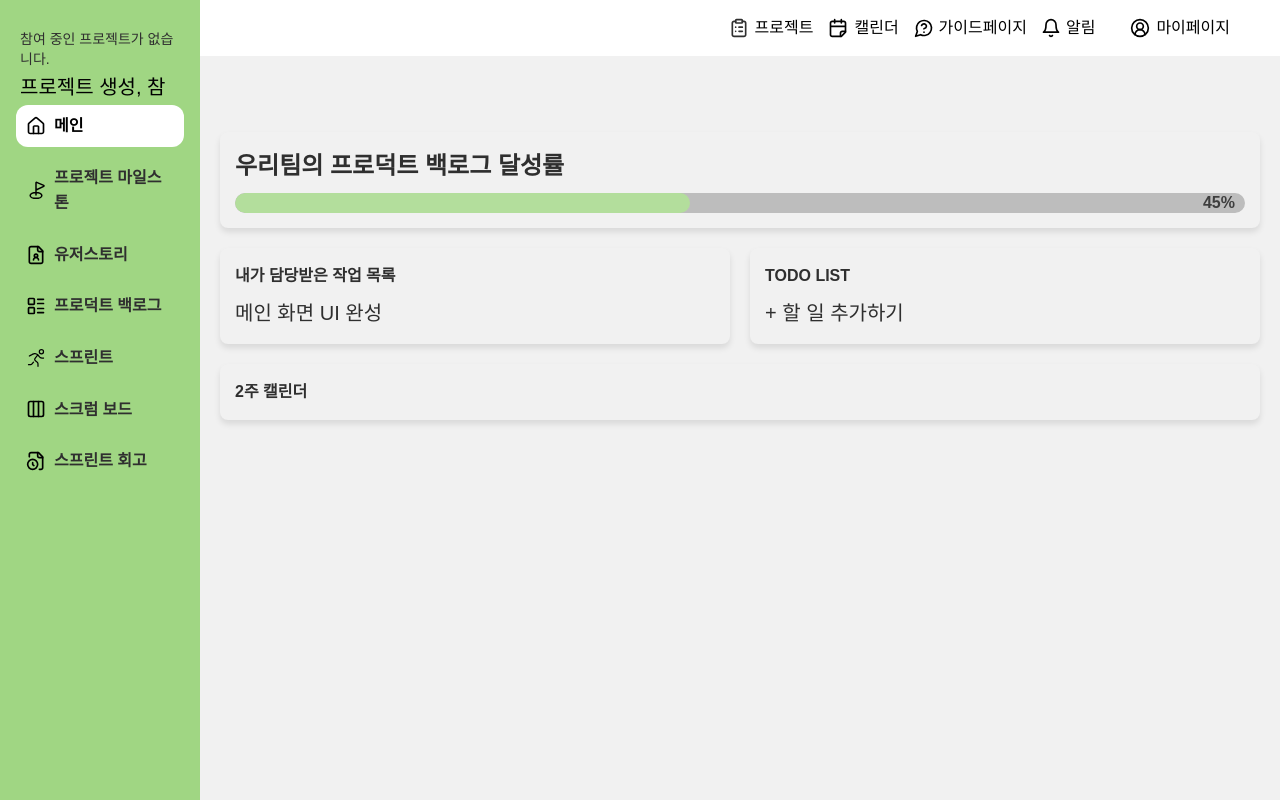
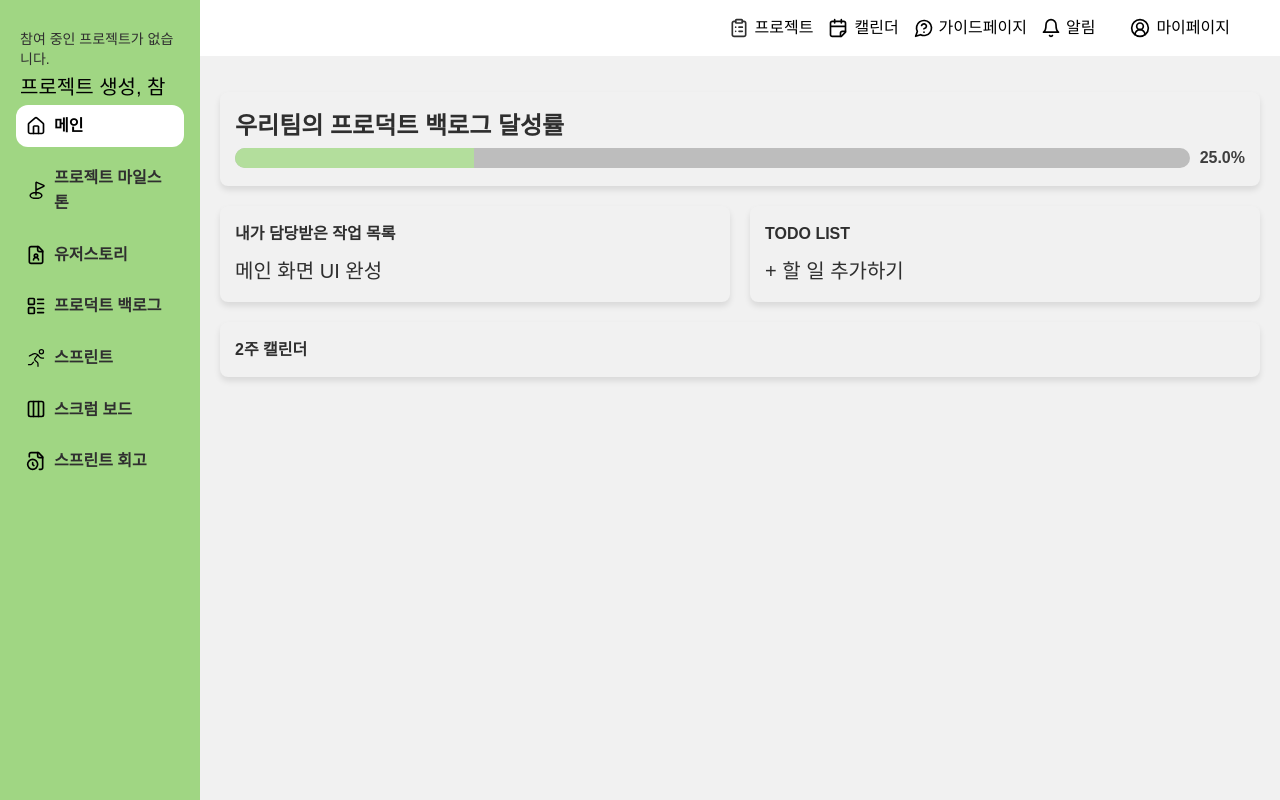
Before and after one commit to softwareengineering-2024-2/softwareengineering-repo, a Flask app: page /main in a window 1280 px wide. Run offline with Flask 3, Linux system fonts and the light colour scheme; some web fonts are replaced.

Commit message:
feat: main.html 프로덕트 백로그 달성률 세부 표현

```diff
--- a/app.py
+++ b/app.py
@@ -36,7 +36,11 @@ def index():
 #view로 이동 요청
 @app.route("/main")
 def main():
-    return render_template("main.html")
+    total_tasks = 100  # 전체 작업 수 (예시)
+    completed_tasks = 25  # 완료된 작업 수 (예시)
+    # 달성률 계산
+    progress_percentage = (completed_tasks / total_tasks) * 100 if total_tasks > 0 else 0
+    return render_template('main.html', progress_percentage=progress_percentage)
 
 @app.route("/milestone")
 def milestone():
--- a/static/main.css
+++ b/static/main.css
@@ -1,5 +1,5 @@
 .content {
-    margin-top: 7vh; /* 탑바 높이만큼 위 여백 추가 */
+    margin-top: 2vh; /* 탑바 밑 여백 추가 */
     margin-left: 25vh; /* 사이드바 너비만큼 왼쪽 여백 추가 */
 }
 /* 전체 대시보드 스타일 */
@@ -18,28 +18,30 @@
     box-shadow: 0 4px 6px rgba(0, 0, 0, 0.1);
 }
 
+.progress-bar-container {
+    display: flex;
+    align-items: center;
+    justify-content: space-between;
+}
+
 .progress-bar {
-    position: relative;
+    width: 97%;
     height: 20px;
     background-color: var(--color-grey-200);
     border-radius: 10px;
     overflow: hidden;
-    margin-top: 8px;
+    margin-right: 10px;
 }
 
 .progress {
     height: 100%;
     background-color: var(--color-green-400);
-    border-radius: 10px;
+    transition: width 0.3s ease;
 }
 
-.progress-text {
-    position: absolute;
-    top: 50%;
-    right: 10px;
-    transform: translateY(-50%);
-    color: var(--color-grey-800);
+.progress-percentage {
     font-weight: bold;
+    color: var(--color-grey-800)
 }
 
 /* 작업 목록과 TODO LIST 섹션 */
--- a/templates/main.html
+++ b/templates/main.html
@@ -19,12 +19,13 @@
                 <!-- 우리팀의 프로덕트 백로그 달성률 -->
                 <div class="progress-section">
                     <h2>우리팀의 프로덕트 백로그 달성률</h2>
-                    <div class="progress-bar">
-                        <div class="progress" style="width: 45%;"></div>
-                        <span class="progress-text">45%</span>
+                    <div class="progress-bar-container">
+                        <div class="progress-bar">
+                            <div class="progress" style="width: {{ progress_percentage }}%;"></div>
+                        </div>
+                        <div class="progress-percentage">{{ progress_percentage | round(1) }}%</div>
                     </div>
                 </div>
-
                 <!-- 내가 담당받은 작업 목록과 TODO LIST -->
                 <div class="task-sections">
                     <div class="task-box">
```
